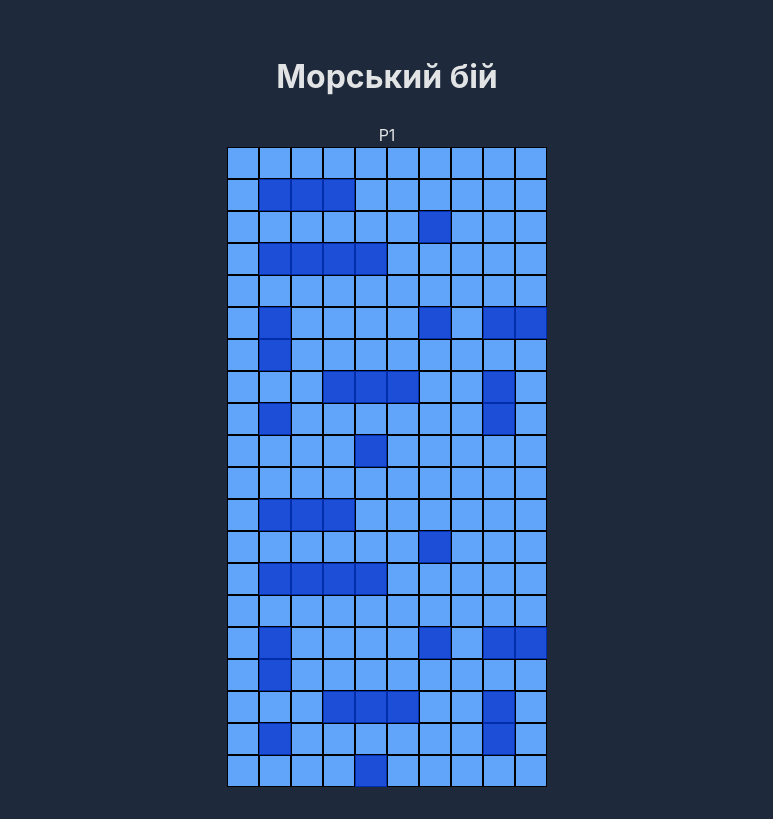
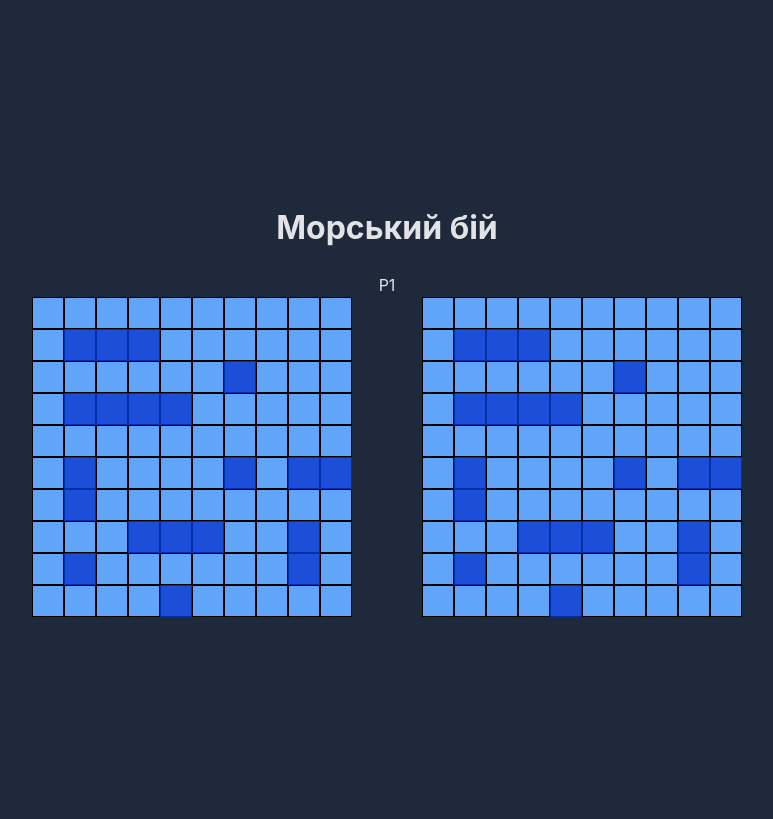
Before and after one commit to shrewman/battleship, a React (Vite) app: page / in a window 1280 px wide. Both pictures are taken after a click on the button "Старт". Shown: the whole page, without its empty margins (253-1026 px from the left). Built offline with nearby package versions, Linux system fonts and the light colour scheme.

Commit message:
Update styles

```diff
--- a/src/App.css
+++ b/src/App.css
@@ -55,3 +55,10 @@
 .game-variations > * {
     background-color: #27272a;
 }
+
+.game-boards {
+    display: flex;
+    justify-content: space-between;
+    align-items: space-between;
+    gap: 70px;
+}
```
